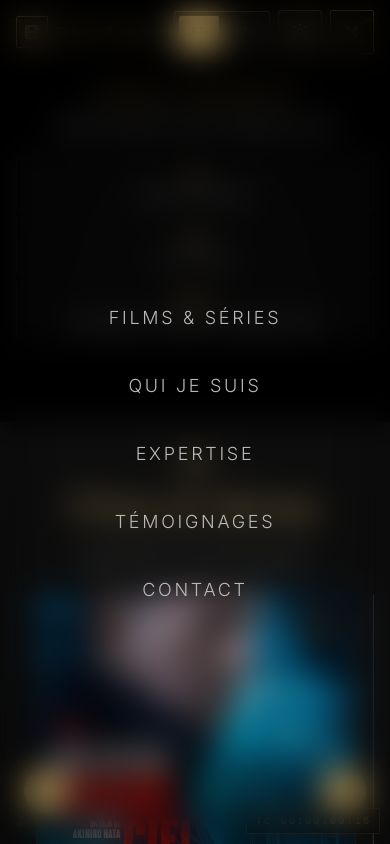
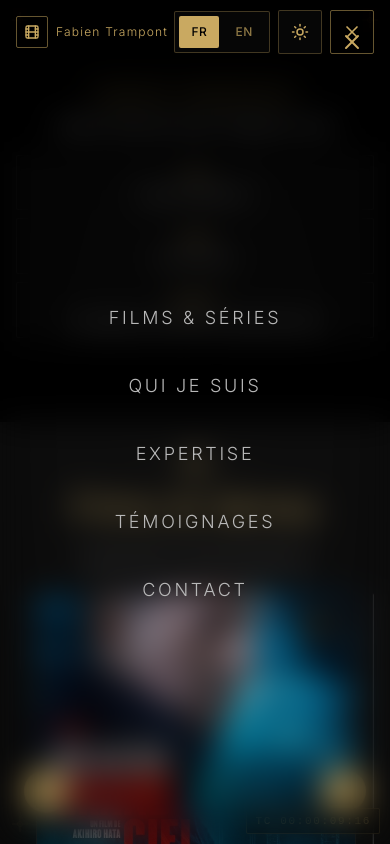
Before and after one commit to tiboneat/trampi-portfolio, a Next.js app: page / in a window 390 px wide. Both pictures are taken after a click on the button 352 px from the left and 32 px from the top of the page. Shown: the top 844 px of the page. Built offline with nearby package versions, Linux system fonts and the light colour scheme; grey boxes are pictures that could not be loaded.

Commit message:
Fix: menu mobile fermable - nav z-index dynamique + bouton fermer dans menu

```diff
--- a/components/Navigation.tsx
+++ b/components/Navigation.tsx
@@ -45,7 +45,9 @@ const Navigation = () => {
   return (
     <>
       <nav
-        className={`fixed top-0 left-0 right-0 z-[10000] transition-all duration-300 ${
+        className={`fixed top-0 left-0 right-0 transition-all duration-300 ${
+          isMobileMenuOpen ? 'z-[10002]' : 'z-[10000]'
+        } ${
           isScrolled
             ? 'bg-theme-primary/98 backdrop-blur-md shadow-xl border-b border-cinema-gold/40'
             : 'bg-transparent'
@@ -89,7 +91,7 @@ const Navigation = () => {
             </div>
 
             {/* Mobile: Language Toggle + Theme Toggle + Menu Button */}
-            <div className="md:hidden flex items-center gap-2 relative z-[10002]">
+            <div className="md:hidden flex items-center gap-2 relative">
               <LanguageToggle />
               <ThemeToggle />
               <button
@@ -118,6 +120,15 @@ const Navigation = () => {
             }
           }}
         >
+          {/* Bouton fermer en haut à droite du menu */}
+          <button
+            onClick={() => setIsMobileMenuOpen(false)}
+            className="absolute top-5 right-4 text-cinema-gold hover:text-cinema-gold-light transition-colors p-2 min-w-[44px] min-h-[44px] flex items-center justify-center z-10"
+            aria-label="Fermer le menu"
+          >
+            <X size={24} aria-hidden="true" />
+          </button>
+
           <ul className="flex flex-col items-center justify-center min-h-[calc(100vh-4rem)] py-8 space-y-4 sm:space-y-6">
             {navLinks.map((link) => (
               <li key={link.href}>
```
